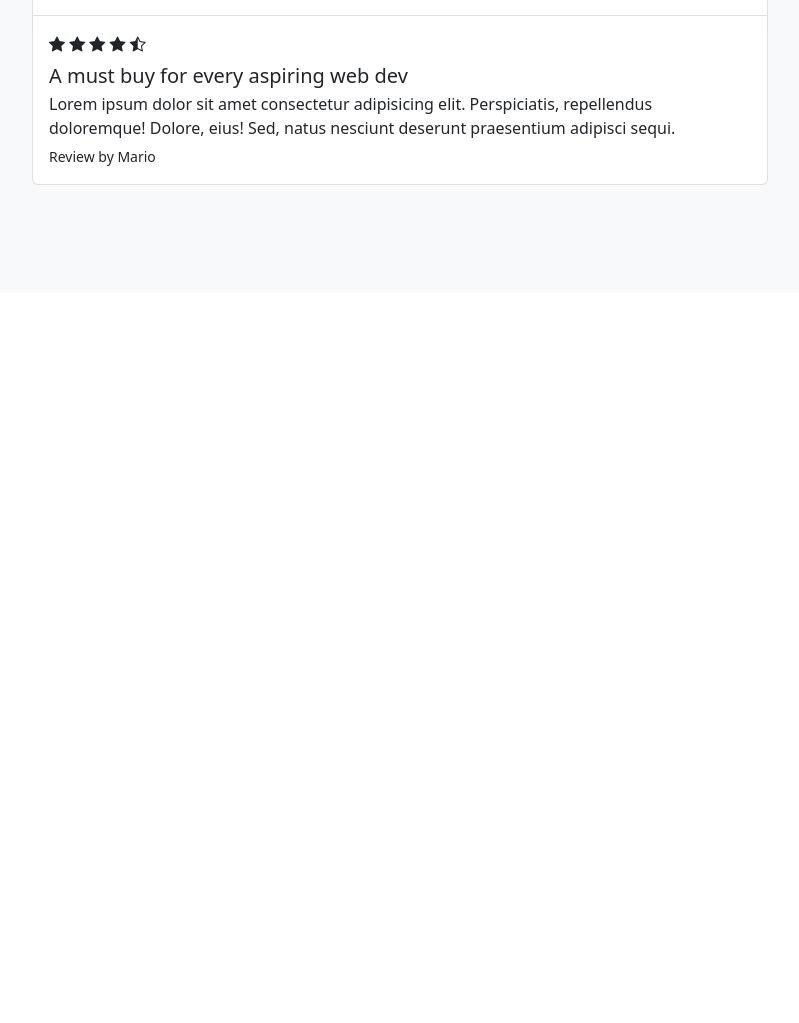
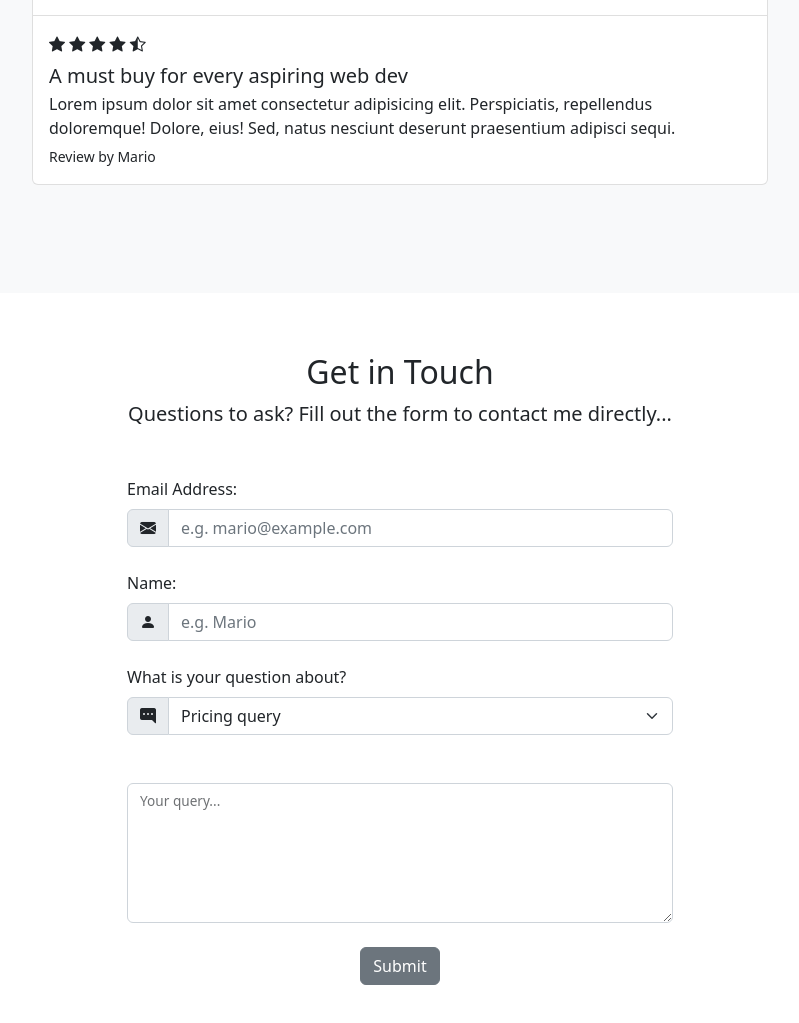
Before and after one commit to deoagent/bootstrap-5-tutorial, a plain HTML site: page index.html in a window 1280 px wide. Shown: the part 3269-4292 px from the top of the page, without its empty margins (240-1039 px from the left). Before the commit the page ends 3562 px from the top, so only its background shows below. Drawn offline with nearby package versions, Linux system fonts and the light colour scheme.

Commit message:
Working with forms

```diff
--- a/index.html
+++ b/index.html
@@ -288,6 +288,58 @@
       </section>
 
     <!-- contact form -->
+    <!-- form-control, form-label, form-select, input-group, input-group-text -->
+      <section id="contact">
+        <div class="container-lg">
+          <div class="text-center">
+            <h2>Get in Touch</h2>
+            <pc class="lead">Questions to ask? Fill out the form to contact me directly...</pc>
+          </div>
+
+          <div class="row justify-content-center my-5">
+            <div class="col-lg-6">
+              <form>
+                <label for="email" class="form-label">Email Address:</label>
+                <div class="mb-4 input-group">
+                  <span class="input-group-text">
+                    <i class="bi bi-envelope-fill"></i>
+                  </span>
+                  <input type="email" class="form-control" id="email" placeholder="e.g. mario@example.com">
+                </div>
+                <label for="name" class="form-label">Name:</label>
+                <div class="input-group mb-4">
+                  <span class="input-group-text">
+                    <i class="bi bi-person-fill"></i>
+                  </span>
+                  <input type="text" class="form-control" id="name" placeholder="e.g. Mario">
+                </div>
+
+
+                <label for="subject" class="form-label">What is your question about?</label>
+                <div class="input-group mb-4">
+                  <span class="input-group-text">
+                    <i class="bi bi-chat-right-dots-fill"></i>
+                  </span>
+                  <select name="subject" id="subject" class="form-select">
+                    <option value="pricing" selected>Pricing query</option>
+                    <option value="content">Content query</option>
+                    <option value="other">Other query</option>
+                  </select>
+                </div>
+
+                <div class="form-floating mb-4 mt-5">
+                  <textarea  id="query" class="form-control" style="height: 140px;"></textarea>
+                  <label for="query" class="form-label">Your query...</label>
+                </div>
+
+                <div class="mb-4 text-center">
+                  <button type="submit" class="btn btn-secondary">Submit</button>
+                </div>
+              </form>
+            </div>
+          </div>
+        </div>
+      </section>
 
 
     <!-- get updates / modal trugger -->
```
